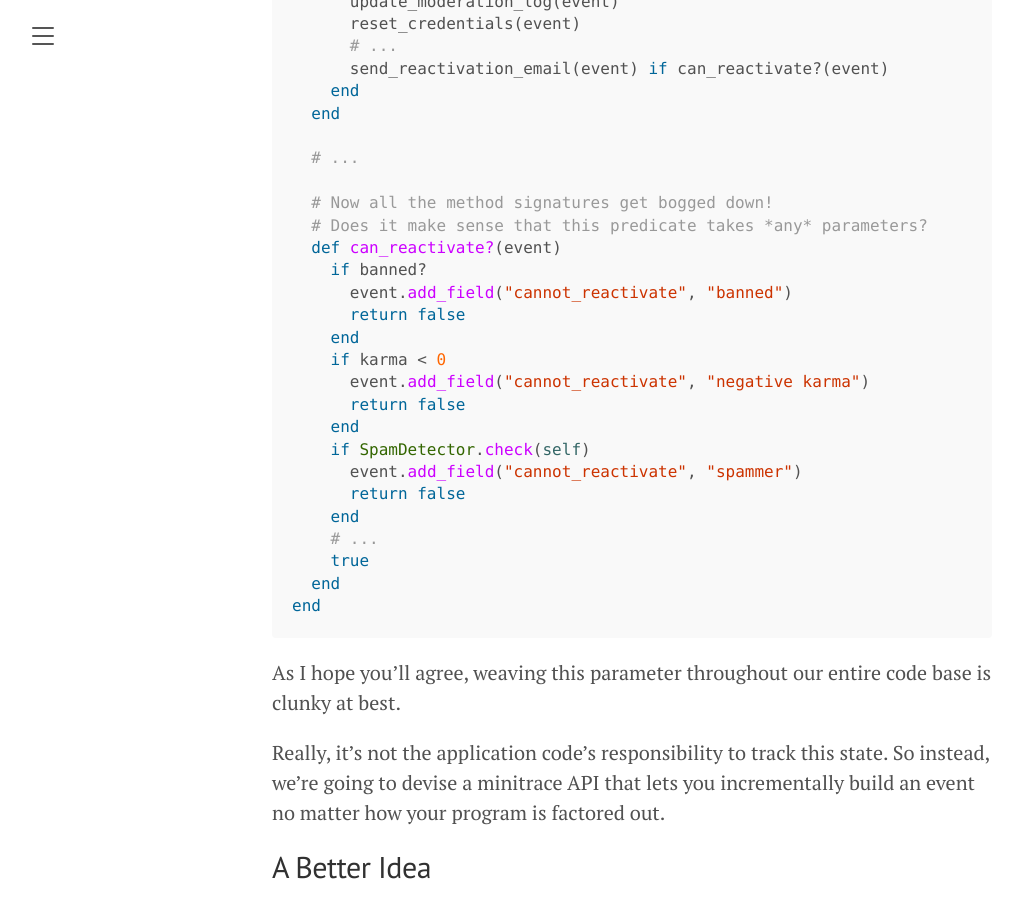
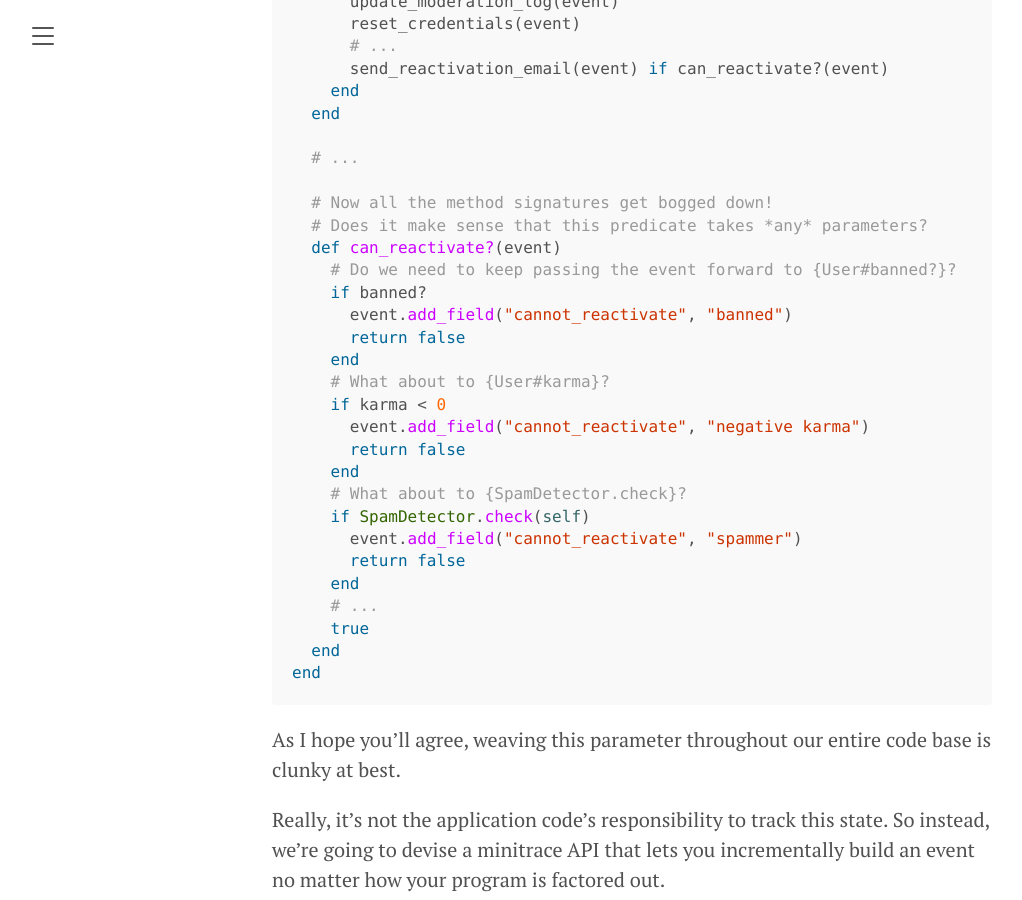
Before and after one commit to ajvondrak/soapbox, a Jekyll site: the page built from _posts/2026-10-28-minitrace-2.md, in a window 1280 px wide and 900 px high, scrolled down 6976 px. Shown: the whole window, without its empty margins (8-1030 px from the left). Built offline with Jekyll 4.4.1, drawn with Linux system fonts in a browser that asks for light colours.

Commit message:
minitrace-2: add some more comments to highlight my exasperation

```diff
--- a/_posts/2026-10-28-minitrace-2.md
+++ b/_posts/2026-10-28-minitrace-2.md
@@ -203,14 +203,17 @@ class User
   # Now all the method signatures get bogged down!
   # Does it make sense that this predicate takes *any* parameters?
   def can_reactivate?(event)
+    # Do we need to keep passing the event forward to {User#banned?}?
     if banned?
       event.add_field("cannot_reactivate", "banned")
       return false
     end
+    # What about to {User#karma}?
     if karma < 0
       event.add_field("cannot_reactivate", "negative karma")
       return false
     end
+    # What about to {SpamDetector.check}?
     if SpamDetector.check(self)
       event.add_field("cannot_reactivate", "spammer")
       return false
```
